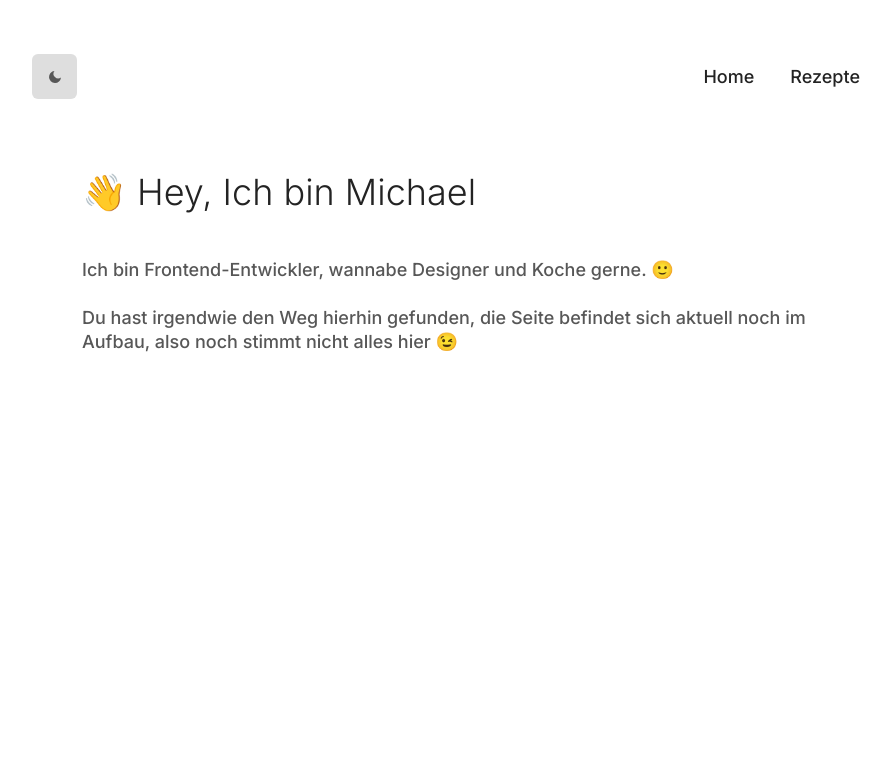
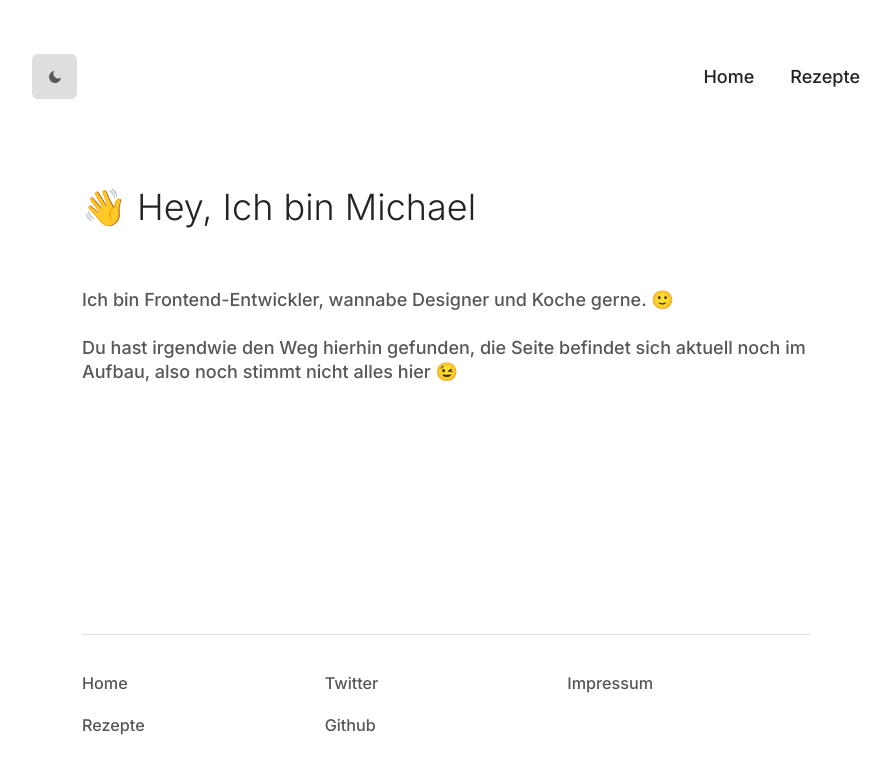
Before and after one commit to michaelketzer/mketz.io, a Next.js app: page / in a window 1280 px wide. Shown: the top 774 px of the page, without its empty margins (194-1085 px from the left). Built offline with nearby package versions, Linux system fonts and the light colour scheme.

Commit message:
Added footer; Adjusted homepage layout;

```diff
--- /dev/null
+++ b/Components/Footer.tsx
@@ -0,0 +1,77 @@
+import Link from 'next/link';
+import { ReactElement } from 'react';
+
+export default function Footer(): ReactElement {
+  return (
+    <footer>
+      <hr />
+
+      <div className={'grid'}>
+        <ul className={'list'}>
+          <li>
+            <Link href={'/'}>
+              <a>Home</a>
+            </Link>
+          </li>
+          <li>
+            <Link href={'/rezepte'}>
+              <a>Rezepte</a>
+            </Link>
+          </li>
+        </ul>
+
+        <ul className={'list'}>
+          <li>
+            <a href={'https://twitter.com/griefcode'} target="_blank" rel="noopener noreferrer">
+              Twitter
+            </a>
+          </li>
+          <li>
+            <a href={'https://github.com/michaelketzer'} target="_blank" rel="noopener noreferrer">
+              Github
+            </a>
+          </li>
+        </ul>
+
+        <ul className={'list'}>
+          <li>
+            <Link href={'/impressum'}>
+              <a>Impressum</a>
+            </Link>
+          </li>
+        </ul>
+      </div>
+      <style jsx>{`
+        footer {
+          margin-top: var(--container-spacing);
+        }
+
+        .grid {
+          display: grid;
+          grid-template-columns: repeat(3, minmax(0, 1fr));
+        }
+
+        ul {
+          list-style-type: none;
+          margin: 0;
+          padding: 0;
+          font-size: 0.9rem;
+        }
+
+        li {
+          padding: 0 0 var(--list-spacing) 0;
+        }
+        a {
+          text-decoration: none;
+          color: var(--font-color);
+        }
+
+        @media only screen and (max-width: 766px) {
+          .grid {
+            grid-template-columns: repeat(1, minmax(0, 1fr));
+          }
+        }
+      `}</style>
+    </footer>
+  );
+}
--- a/Components/PageLayout.tsx
+++ b/Components/PageLayout.tsx
@@ -13,6 +13,11 @@ export default function PageLayout({ children }: Props): ReactElement {
           max-width: 800px;
           margin: 0 auto;
           padding: 0.5rem var(--container-spacing);
+          min-height: calc(100vh - (var(--container-spacing) * 4) - 2.5rem);
+          display: flex;
+          flex-direction: column;
+          justify-content: space-between;
+          align-items: stretch;
         }
       `}</style>
     </main>
--- a/Components/Pages/Index/Presentation.tsx
+++ b/Components/Pages/Index/Presentation.tsx
@@ -2,7 +2,7 @@ import { ReactElement } from 'react';
 
 export default function Presentation(): ReactElement {
   return (
-    <>
+    <div>
       <h1>
         <span role="img" aria-label={'Waving Hand'}>
           👋
@@ -23,6 +23,6 @@ export default function Presentation(): ReactElement {
           😉
         </span>
       </div>
-    </>
+    </div>
   );
 }
--- a/Components/Pages/Recipe/RecipeLayout.tsx
+++ b/Components/Pages/Recipe/RecipeLayout.tsx
@@ -2,6 +2,7 @@ import { MDXFileProps, RecipeSpecificMetaData } from '../../../Modules/MDX';
 import { NextSeo, NextSeoProps } from 'next-seo';
 import { ReactElement, ReactNode } from 'react';
 
+import Footer from '../../Footer';
 import Header from '../../Header';
 import PageLayout from '../../PageLayout';
 import RecipeCover from './RecipeCover';
@@ -64,6 +65,8 @@ export default function RecipeLayout({ children, metaData }: Props): ReactElemen
 
         <div className={'content'}>{children}</div>
 
+        <Footer />
+
         <style jsx>{`
           .shortDescription {
             margin-top: 2rem;
--- a/pages/index.tsx
+++ b/pages/index.tsx
@@ -1,3 +1,4 @@
+import Footer from '../Components/Footer';
 import Header from '../Components/Header';
 import { NextSeo } from 'next-seo';
 import PageLayout from '../Components/PageLayout';
@@ -29,6 +30,7 @@ export default function Home(): ReactElement {
       <Header />
       <PageLayout>
         <Presentation />
+        <Footer />
       </PageLayout>
     </>
   );
--- a/styles/global.css
+++ b/styles/global.css
@@ -1,5 +1,6 @@
 :root {
   --container-spacing: 2rem;
+  --list-spacing: 1rem;
 }
 
 .light {
@@ -25,6 +26,7 @@ h1, h2, h3, h4, h5, h6 {
 h1 {
   margin-top: 1rem;
   margin-bottom: 3rem;
+  line-height: 3rem;
 }
 
 h2 {
@@ -49,6 +51,16 @@ body {
   transition: background-color 120ms ease-out;
 }
 
+a {
+  color: var(--primary)
+}
+
+hr {
+  margin: var(--container-spacing) 0;
+  border: none;
+  border-top: 1px solid var(--button-secondary);
+}
+
 .dark {
   background-color: #121212;
   --font-color: #DCDCDC;
@@ -60,6 +72,7 @@ body {
 @media only screen and (max-width: 766px) {
   :root {
     --container-spacing: 1rem;
+    --list-spacing: .5rem;
   }
 
   body, html {
```
